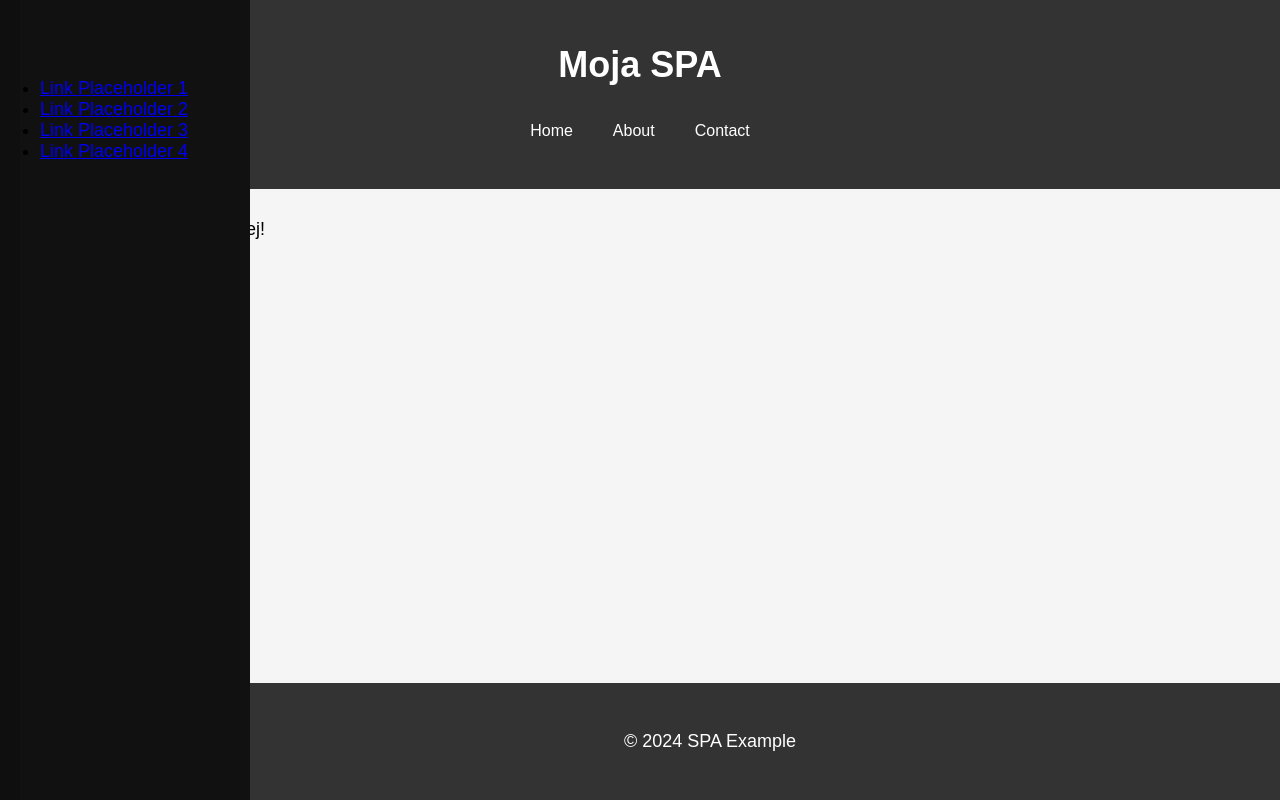
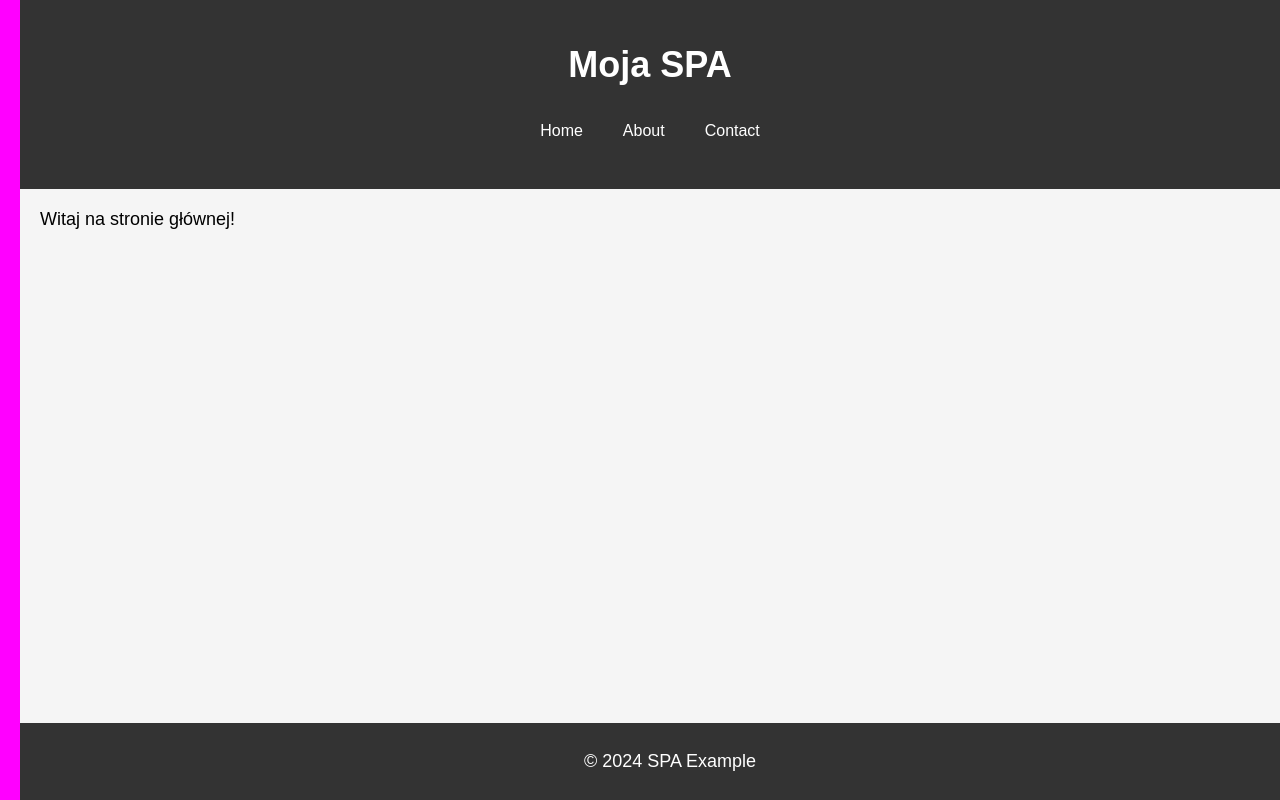
Before and after one commit to glizdaa/PWI_web_rwd_spa, a React (Create React App) app: page /#/ in a window 1280 px wide. Built offline with nearby package versions, Linux system fonts and the light colour scheme.

Commit message:
Update globalStyles.css

```diff
--- a/src/globalStyles.css
+++ b/src/globalStyles.css
@@ -82,8 +82,7 @@
     left: 0;
   }
 
-  .header, main, footer {
-    padding: 30px 50px;
+  header, main, footer {
     margin-left: 20px; /* Tylko te elementy są przesuwane */
   }
 
```
